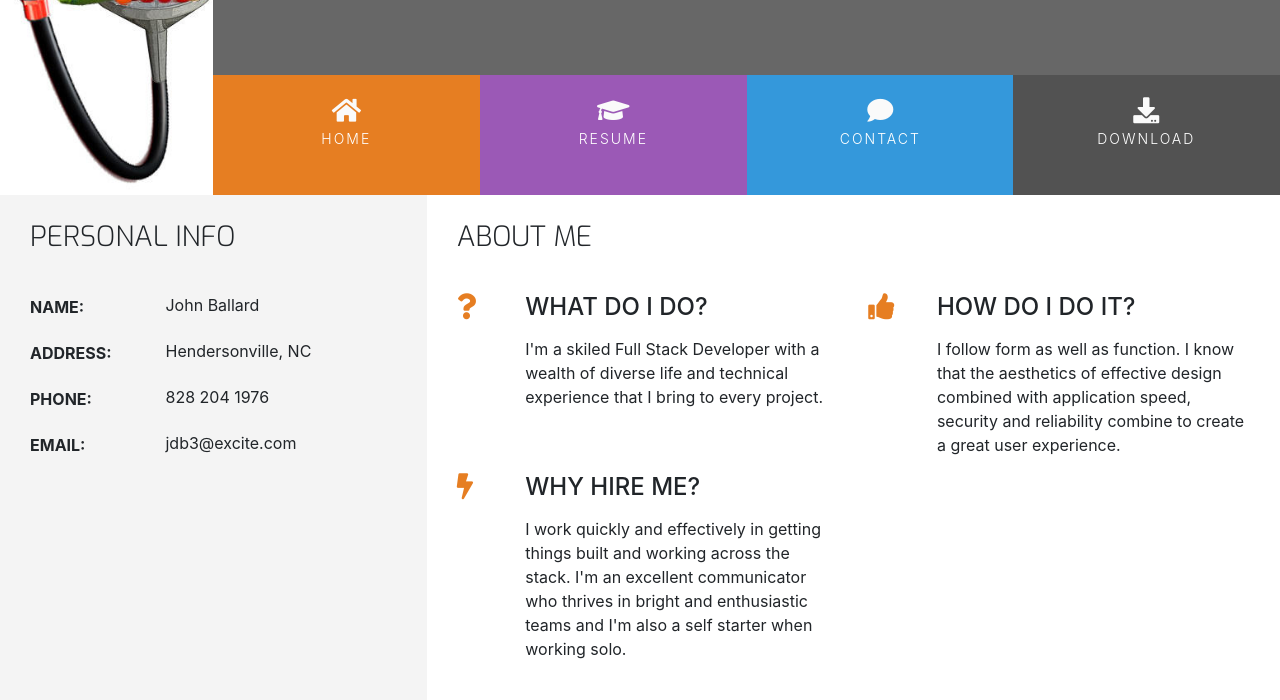
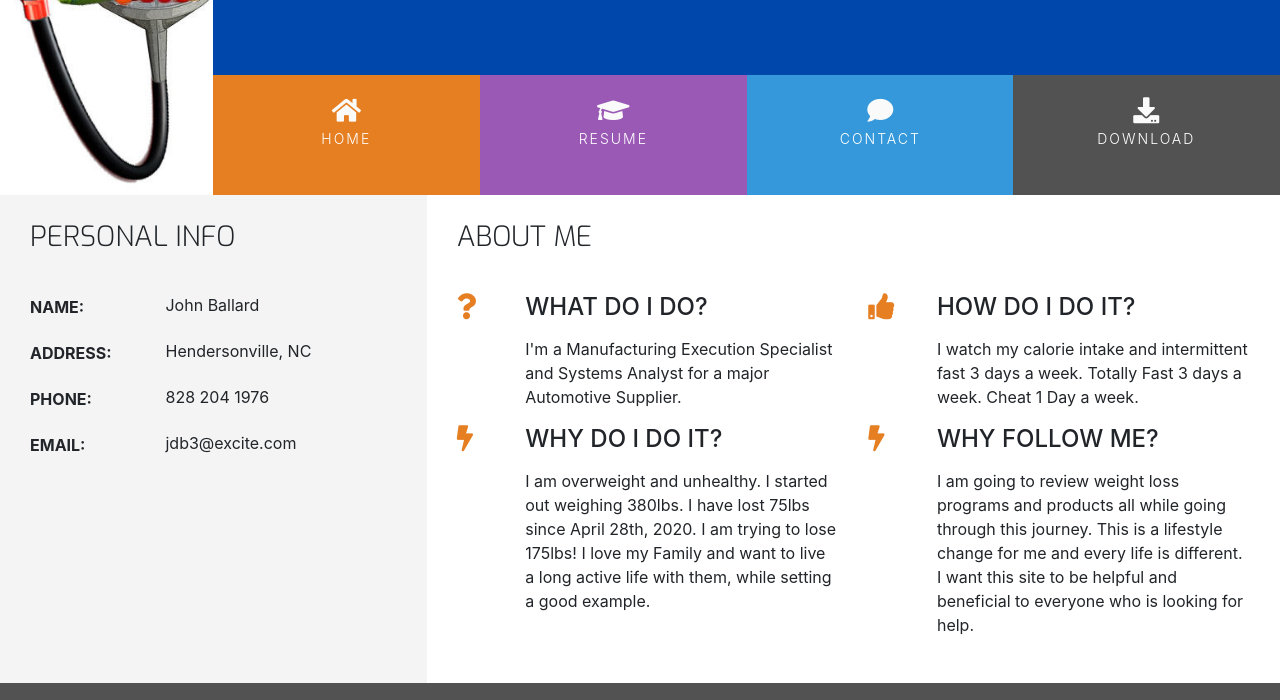
Before and after one commit to jdballard3/FoodISFuel, a plain HTML site: page index.html in a window 1280 px wide. Shown: the part 198-898 px from the top of the page. Drawn offline with nearby package versions, Linux system fonts and the light colour scheme.

Commit message:
Home Page Update 11.1.2020

```diff
--- a/assets/css/style.css
+++ b/assets/css/style.css
@@ -3,7 +3,7 @@
 /* -----------------------------------------Colours */
 
 .bg-color-name-title {
-   background-color: #676767;
+   background-color: #0047AB;
 }
 
 .bg-color-three-reasons {
--- a/index.html
+++ b/index.html
@@ -118,8 +118,7 @@
                              <div class="col-10">
                                   <h4 class="three-reasons-heading uppercase">What do I do?</h4>
                                   <p>
-                                      I'm a skiled Full Stack Developer with a wealth of diverse
-                                      life and technical experience that I bring to every project.
+                                      I'm a Manufacturing Execution Specialist and Systems Analyst for a major Automotive Supplier.
                                   </p>
                              </div>
                          </div>
@@ -132,9 +131,7 @@
                              <div class="col-10">
                                   <h4 class="three-reasons-heading uppercase">How do I do it?</h4>
                                   <p>
-                                      I follow form as well as function. I know that the aesthetics of effective
-                                      design combined with application speed, security and reliability combine to
-                                      create a great user experience.
+                                      I watch my calorie intake and intermittent fast 3 days a week. Totally Fast 3 days a week. Cheat 1 Day a week.
                                   </p>
                              </div>
                          </div>
@@ -145,11 +142,24 @@
                                  <i class="three-reasons-icon fa fa-bolt" aria-hidden="true"></i>
                              </div>
                              <div class="col-10">
-                                  <h4 class="three-reasons-heading uppercase">Why hire me?</h4>
+                                  <h4 class="three-reasons-heading uppercase">Why do I do it?</h4>
                                   <p>
-                                      I work quickly and effectively in getting things built and working across the stack. I'm an excellent
-                                      communicator who thrives in bright and enthusiastic teams and
-                                      I'm also a self starter when working solo.
+                                      I am overweight and unhealthy.  I started out weighing 380lbs. I have lost 75lbs since April 28th, 2020. I am trying to lose 175lbs!
+                                      I love my Family and want to live a long active life with them, while setting a good example.
+                                  </p>
+                             </div>
+                         </div>
+                     </div>
+                     <div class="col-10 offset-1 offset-sm-0 col-sm-4 col-md-6">
+                         <div class="row">
+                             <div class="col-2">
+                                 <i class="three-reasons-icon fa fa-bolt" aria-hidden="true"></i>
+                             </div>
+                             <div class="col-10">
+                                  <h4 class="three-reasons-heading uppercase">Why follow me?</h4>
+                                  <p>
+                                      I am going to review weight loss programs and products all while going through this journey.
+                                      This is a lifestyle change for me and every life is different.  I want this site to be helpful and beneficial to everyone who is looking for help.
                                   </p>
                              </div>
                          </div>
```
